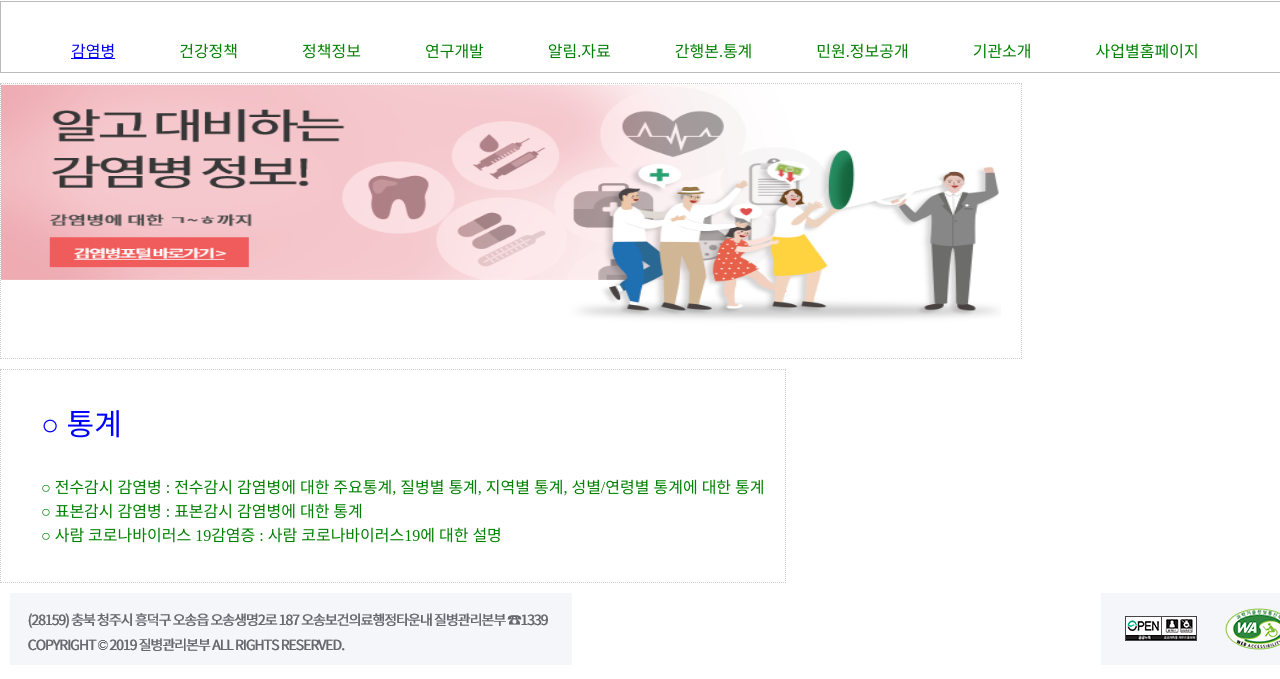
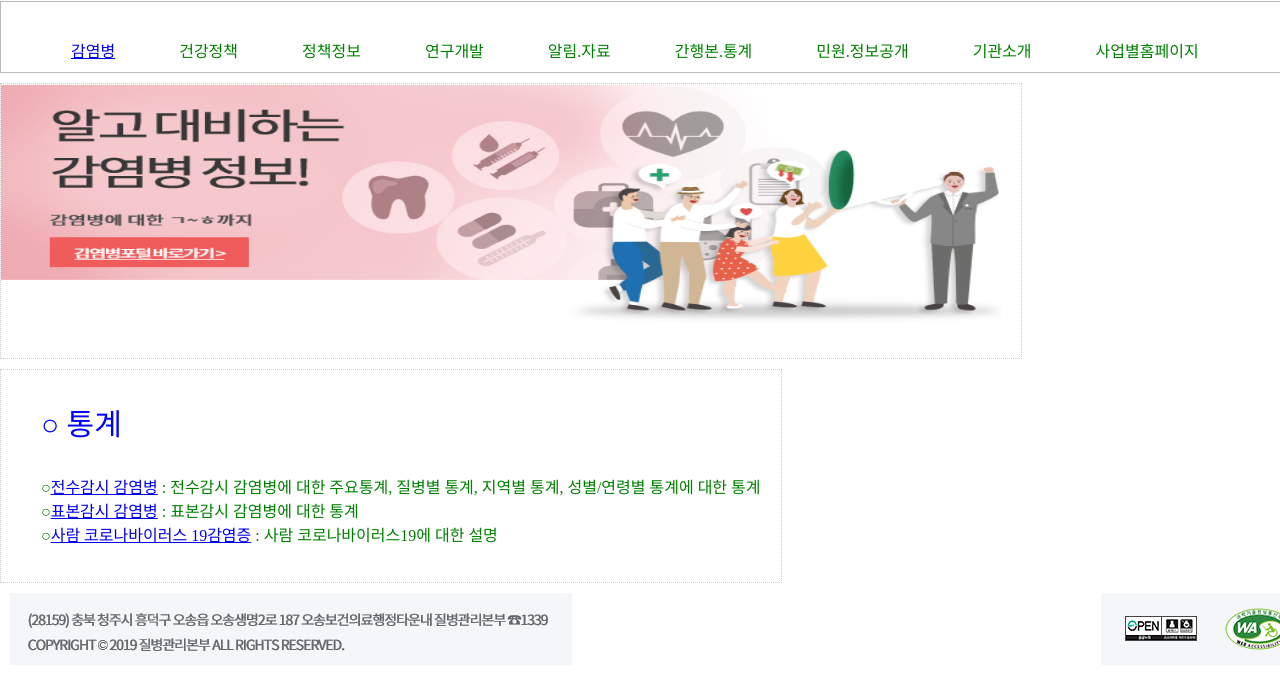
Before and after one commit to rbdnjs/rbdnjs.github.io, a plain HTML site: page rlrhksthro.html in a window 1280 px wide. Shown: the part 121-800 px from the top of the page. Drawn offline with Linux system fonts and the light colour scheme.

Commit message:
Add files via upload

```diff
--- a/rlrhksthro.html
+++ b/rlrhksthro.html
@@ -99,15 +99,15 @@ p{
 </nav>
 <section>
 <div id="clear">
-	   <img src="./IMG/ra01.PNG" width="1000" height="250"></a>
+	   <a href="cdc.go.kr/npt/biz/npp/nppMain.do"><img src="./IMG/ra01.PNG" width="1000" height="250"></a>
 </div>
 </section>
 <section>
 	<ul>
 		<p> ○ 통계</p>
-		<li> ○ 전수감시 감염병 : 전수감시 감염병에 대한 주요통계, 질병별 통계, 지역별 통계, 성별/연령별 통계에 대한 통계</li>
-		<li> ○ 표본감시 감염병 : 표본감시 감염병에 대한 통계</li>
-		<li> ○ 사람 코로나바이러스 19감염증 : 사람 코로나바이러스19에 대한 설명</li>
+		<li> ○<a href="cdc.go.kr/npt/biz/npp/portal/nppLwcrIcdMain.do" >전수감시 감염병</a> : 전수감시 감염병에 대한 주요통계, 질병별 통계, 지역별 통계, 성별/연령별 통계에 대한 통계</li>
+		<li> ○<a href="cdc.go.kr/npt/biz/npp/iss/influenzaStatisticsMain.do" >표본감시 감염병</a> : 표본감시 감염병에 대한 통계</li>
+		<li> ○<a href="cdc.go.kr/npt/biz/npp/portal/nppSumryMain.do?icdCd=ND0707&icdgrpCd=04&icdSubgrpCd=ND0007" >사람 코로나바이러스 19감염증</a> : 사람 코로나바이러스19에 대한 설명</li>
     </ul>
 </section>
 <div class="clear"></div>
```
